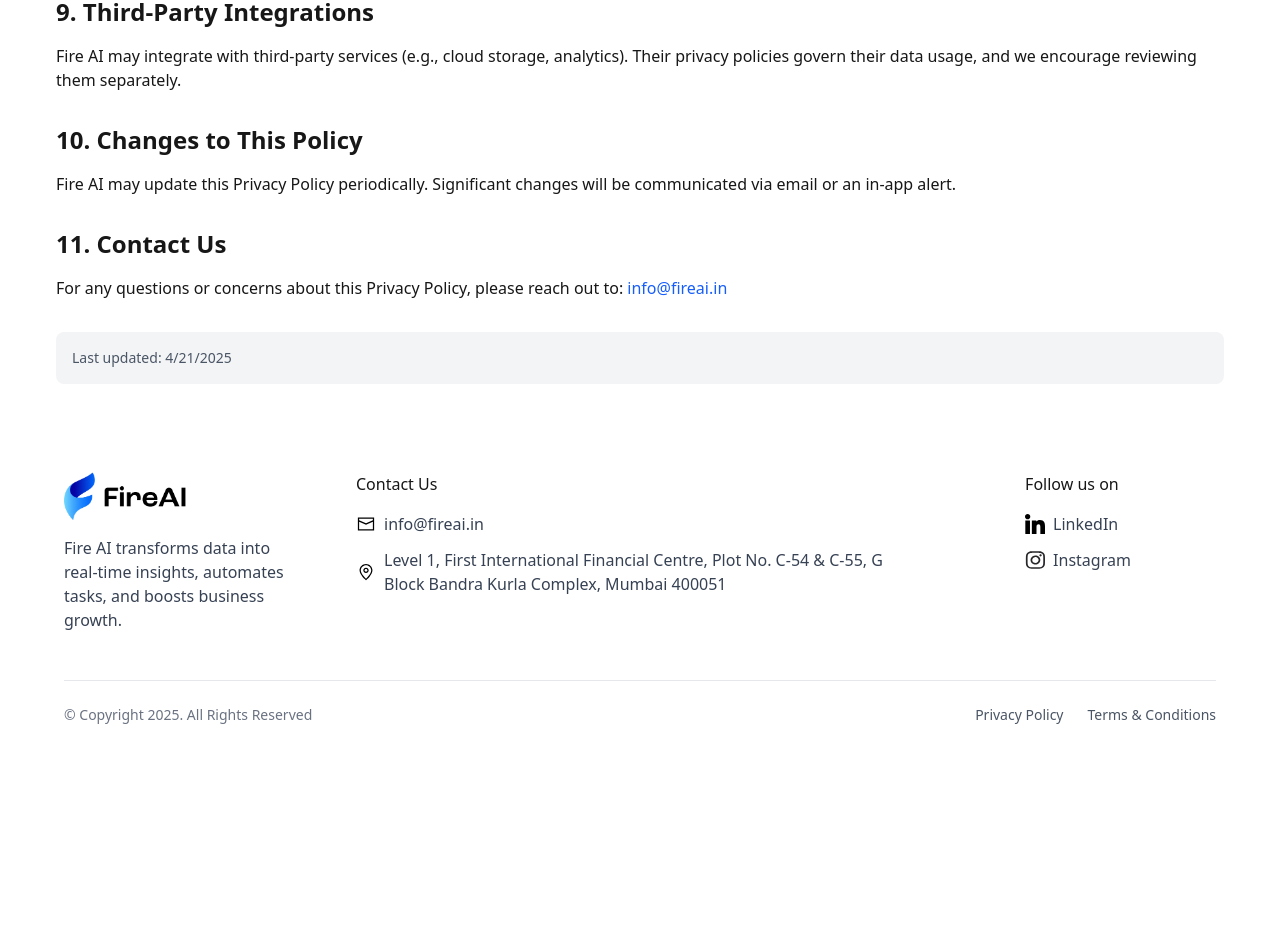
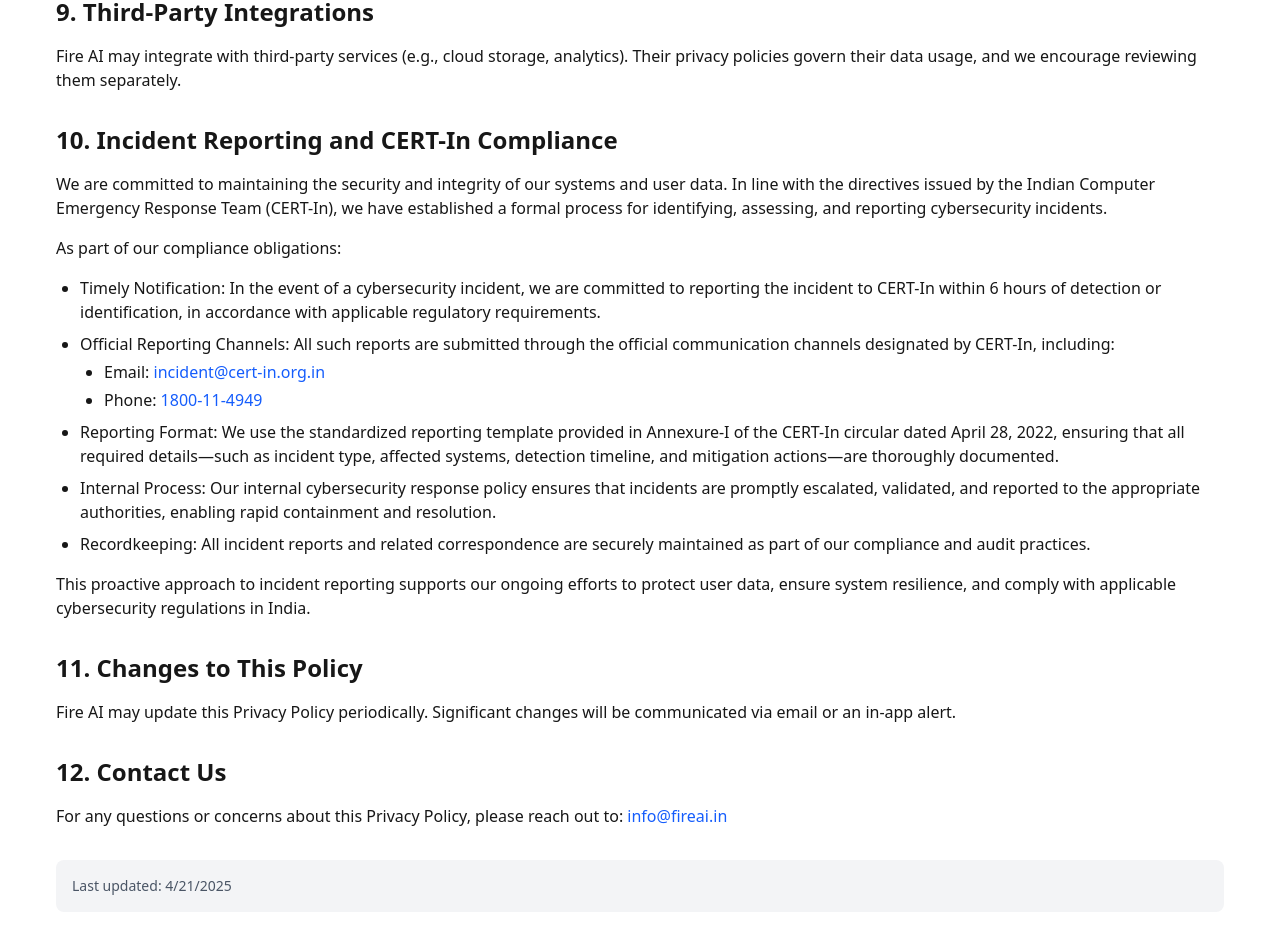
Before and after one commit to FireAi-Global/fireai.in, a Next.js app: page /privacy in a window 1280 px wide. Shown: the part 2160-3090 px from the top of the page. Before the commit the page ends 2933 px from the top, so only its background shows below. Built offline with nearby package versions, Linux system fonts and the light colour scheme; no server answers.

Commit message:
feat: add incident reporting and CERT-In compliance section to privacy policy

```diff
--- a/app/privacy/page.tsx
+++ b/app/privacy/page.tsx
@@ -114,15 +114,50 @@
         </p>
       </section>
 
+      {/* Incident Reporting and CERT-In Compliance */}
       <section className="mb-8">
-        <h2 className="text-2xl font-semibold mb-4">10. Changes to This Policy</h2>
+        <h2 className="text-2xl font-semibold mb-4">10. Incident Reporting and CERT-In Compliance</h2>
+        <p>
+          We are committed to maintaining the security and integrity of our systems and user data. In line with the directives issued by the Indian Computer Emergency Response Team (CERT-In), we have established a formal process for identifying, assessing, and reporting cybersecurity incidents.
+        </p>
+        <p className="my-4">
+          As part of our compliance obligations:
+        </p>
+        <ul className="list-disc ml-6 space-y-2 mb-4">
+          <li>
+            <span className="font-medium">Timely Notification:</span> In the event of a cybersecurity incident, we are committed to reporting the incident to CERT-In within 6 hours of detection or identification, in accordance with applicable regulatory requirements.
+          </li>
+          <li>
+            <span className="font-medium">Official Reporting Channels:</span> All such reports are submitted through the official communication channels designated by CERT-In, including:
+            <ul className="list-disc ml-6 space-y-1 mt-1">
+              <li>Email: <a href="mailto:incident@cert-in.org.in" className="text-blue-600 hover:underline">incident@cert-in.org.in</a></li>
+              <li>Phone: <a href="tel:1800-11-4949" className="text-blue-600 hover:underline">1800-11-4949</a></li>
+            </ul>
+          </li>
+          <li>
+            <span className="font-medium">Reporting Format:</span> We use the standardized reporting template provided in Annexure-I of the CERT-In circular dated April 28, 2022, ensuring that all required details—such as incident type, affected systems, detection timeline, and mitigation actions—are thoroughly documented.
+          </li>
+          <li>
+            <span className="font-medium">Internal Process:</span> Our internal cybersecurity response policy ensures that incidents are promptly escalated, validated, and reported to the appropriate authorities, enabling rapid containment and resolution.
+          </li>
+          <li>
+            <span className="font-medium">Recordkeeping:</span> All incident reports and related correspondence are securely maintained as part of our compliance and audit practices.
+          </li>
+        </ul>
+        <p>
+          This proactive approach to incident reporting supports our ongoing efforts to protect user data, ensure system resilience, and comply with applicable cybersecurity regulations in India.
+        </p>
+      </section>
+
+      <section className="mb-8">
+        <h2 className="text-2xl font-semibold mb-4">11. Changes to This Policy</h2>
         <p>
           Fire AI may update this Privacy Policy periodically. Significant changes will be communicated via email or an in-app alert.
         </p>
       </section>
 
       <section className="mb-8">
-        <h2 className="text-2xl font-semibold mb-4">11. Contact Us</h2>
+        <h2 className="text-2xl font-semibold mb-4">12. Contact Us</h2>
         <p>
           For any questions or concerns about this Privacy Policy, please reach out to:{" "}
           <a href="mailto:info@fireai.in" className="text-blue-600 hover:underline">
--- a/components/general/demo-modal/index.tsx
+++ b/components/general/demo-modal/index.tsx
@@ -283,7 +283,7 @@
                 o Call
               </h2>
               <p className="text-gray-500 font-normal text-center text-[16px] leading-[24px] mb-6">
-                We'll call you within 3 hours to understand your needs and demonstrate how FireAI can help.
+                We&apos;ll call you within 3 hours to understand your needs and demonstrate how FireAI can help.
               </p>
 
               <form className="space-y-5 mt-[28px]" onSubmit={handleSubmit}>
```
